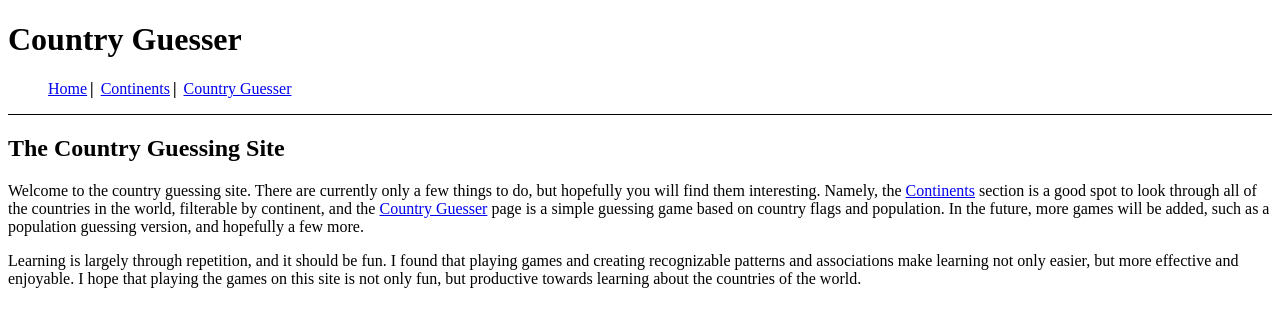
After one commit to George-Anagnostou/countries, a Flask app: template templates/home.html in a window 1280 px wide. The commit adds this page. Shown: the top 327 px of the page. Run offline with Flask 3, Linux system fonts and the light colour scheme; the template is opened without the code that fills it, so the values that code supplies are empty.

Commit message:
create initial html template

```diff
--- a/server.py
+++ b/server.py
@@ -42,6 +42,11 @@ def get_random_flag_emoji(flag_emojis):
 
 @app.route("/")
 def index():
+    return render_template("home.html")
+
+
+@app.route("/search_continents")
+def search_continents():
     countries = initial_data
     continents = []
     for country in countries:
@@ -51,7 +56,7 @@ def index():
 
     emoji = get_random_flag_emoji(flag_emojis)
     return render_template(
-        "index.html", continents=continents, flag_emoji=emoji
+        "search_continents.html", continents=continents, flag_emoji=emoji
     )
 
 
--- a/static/css/flags.css
+++ b/static/css/flags.css
@@ -5,6 +5,21 @@ textarea {
   font-family: inherit;
   font-size: 100%;
   width: 150px;
+}
+
+nav {
+    border-bottom: 1px solid black;
+}
+
+nav li {
+    display: inline-block;
+}
+
+nav li:not(:last-child)::after {
+    display: inline-block;
+    content: "|";
+    font-weight: bold;
+    padding: 0 3px;
 }
 
 #country-container {
--- /dev/null
+++ b/templates/home.html
@@ -0,0 +1,18 @@
+{% extends "index.html" %}
+{% block content %}
+    <h2>The Country Guessing Site</h2>
+
+    <p>Welcome to the country guessing site. There are currently only a few
+    things to do, but hopefully you will find them interesting. Namely, the
+    <a href="/search_continents">Continents</a> section is a good spot to look
+    through all of the countries in the world, filterable by continent, and the
+    <a href="/guesser"> Country Guesser</a> page is a simple guessing game
+    based on country flags and population. In the future, more games will be
+    added, such as a population guessing version, and hopefully a few more.</p>
+
+    <p>Learning is largely through repetition, and it should be fun. I found
+    that playing games and creating recognizable patterns and associations make
+    learning not only easier, but more effective and enjoyable. I hope that
+    playing the games on this site is not only fun, but productive towards
+    learning about the countries of the world.</p>
+{% endblock %}
--- a/templates/index.html
+++ b/templates/index.html
@@ -1,6 +1,7 @@
 <!DOCTYPE html>
 <html>
     <head>
+        {% block head %}
         <title>Country Guesser</title>
         <link rel="stylesheet" href="{{ url_for("static", filename="css/flags.css") }}">
         <link
@@ -10,31 +11,20 @@
             {{ flag_emoji }}
             </text></svg>"
         >
+        {% endblock %}
     </head>
     <body>
-        <h1>Country Guesser</h1>
-        <h2>Search By Continent</h2>
-        <search>
-            <fieldset>
-                <legend>Filter for Countries by geography, and sort by a variety of options.</legend>
-                <form id="fetch-continents-form">
-                    <label for="continent">Continent</label>
-                    <input type="text" id="continent" name="continent" list="continents-list"/>
-                    <datalist id="continents-list">
-                        {% for continent in continents %}
-                        <option value="{{ continent }}"></option>
-                        {% endfor %}
-                    </datalist>
-                    <label for="sort-method">Sort by</label>
-                    <select name="sort-method" id="sort-method">
-                        <option value="alpha">Alphabetically (by common name)</option>
-                        <option value="pop">Population</option>
-                    </select>
-                    <input type="submit" value="Search Continents" />
-                </form>
-            </fieldset>
-        </search>
-        <div id="country-container"></div>
+    <h1>Country Guesser</h1>
+    <nav>
+        <ul>
+            <li><a href="/">Home</a></li>
+            <li><a href="/search_continents">Continents</a></li>
+            <li><a href="/guesser">Country Guesser</a></li>
+        </ul>
+    </nav>
+        {% block content %}
+        {% endblock %}
     </body>
-    <script type="module" src="{{ url_for("static", filename="js/main.js") }}"></script>
+        {% block scripts %}
+        {% endblock %}
 </html>
```
Also changed, not shown: templates/guesser.html (+5 -17 lines), templates/search_continents.html (added, +28 -0 lines), static/js/continents.js (renamed from static/js/main.js).
